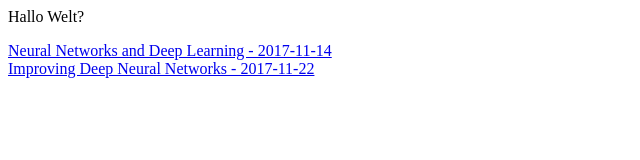
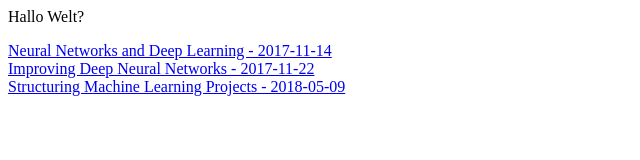
Before and after one commit to maxlienen/maxlienen.github.io, a plain HTML site: page index.html in a window 1280 px wide. Shown: the whole page, without its empty margins (0-640 px from the left). Drawn offline with Linux system fonts and the light colour scheme.

Commit message:
Kurszertifikat hinzugefügt und verlinkt
- Structuring Machine Learning Projects

```diff
--- a/index.html
+++ b/index.html
@@ -3,4 +3,6 @@ Hallo Welt?
 	<a href="Neural Networks and Deep Learning.pdf">Neural Networks and Deep Learning - 2017-11-14</a>
 	<br/>
 	<a href="Improving Deep Neural Networks.pdf">Improving Deep Neural Networks - 2017-11-22</a>
+	<br/>
+	<a href="Structuring Machine Learning Projects.pdf">Structuring Machine Learning Projects - 2018-05-09</a>
 </p>
```
Also changed, not shown: 1 other file.
